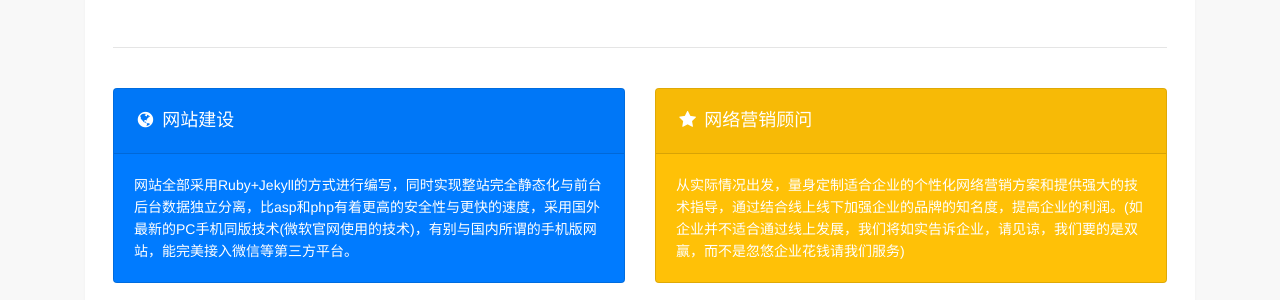
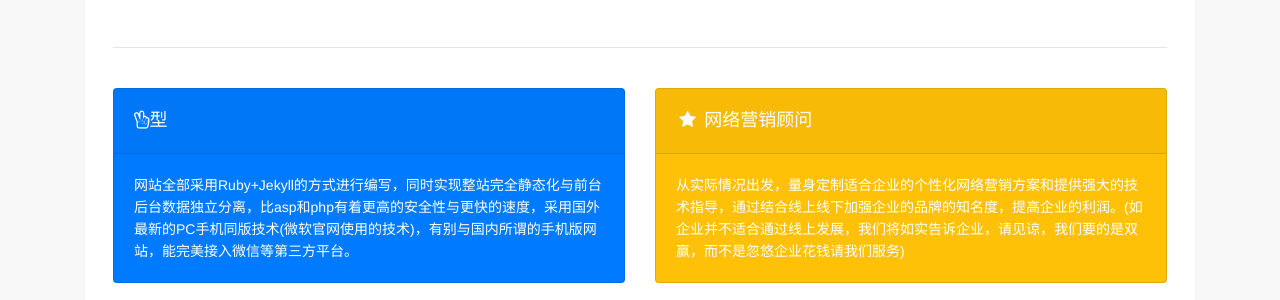
Before and after one commit to darkleef/darkleef.github.io, a Jekyll site: the page built from pages/about.html, in a window 1280 px wide. Shown: the part 415-715 px from the top of the page. Built offline with Jekyll 4.4.1, drawn with Linux system fonts in a browser that asks for light colours; comment, search, counter and statistics services are not loaded.

Commit message:
Update about.html

```diff
--- a/pages/about.html
+++ b/pages/about.html
@@ -20,7 +20,7 @@ description: Zack Wong，开源网络创始人，国家第八期SEO工程师，
           <div class="col-md-12 my-4"><hr></div>
           <div class="col-md-6">
             <div class="card text-white bg-primary mb-4">
-              <div class="card-header"><h4><i class="fa fa-globe fa-fw"></i> 网站建设</h4></div>
+              <div class="card-header"><h4><i class="fa fa-hand-peace-o" aria-hidden="true"></i>型</h4></div>
               <div class="card-body">
                 <p class="card-text">网站全部采用Ruby+Jekyll的方式进行编写，同时实现整站完全静态化与前台后台数据独立分离，比asp和php有着更高的安全性与更快的速度，采用国外最新的PC手机同版技术(微软官网使用的技术)，有别与国内所谓的手机版网站，能完美接入微信等第三方平台。</p>
               </div>
```
